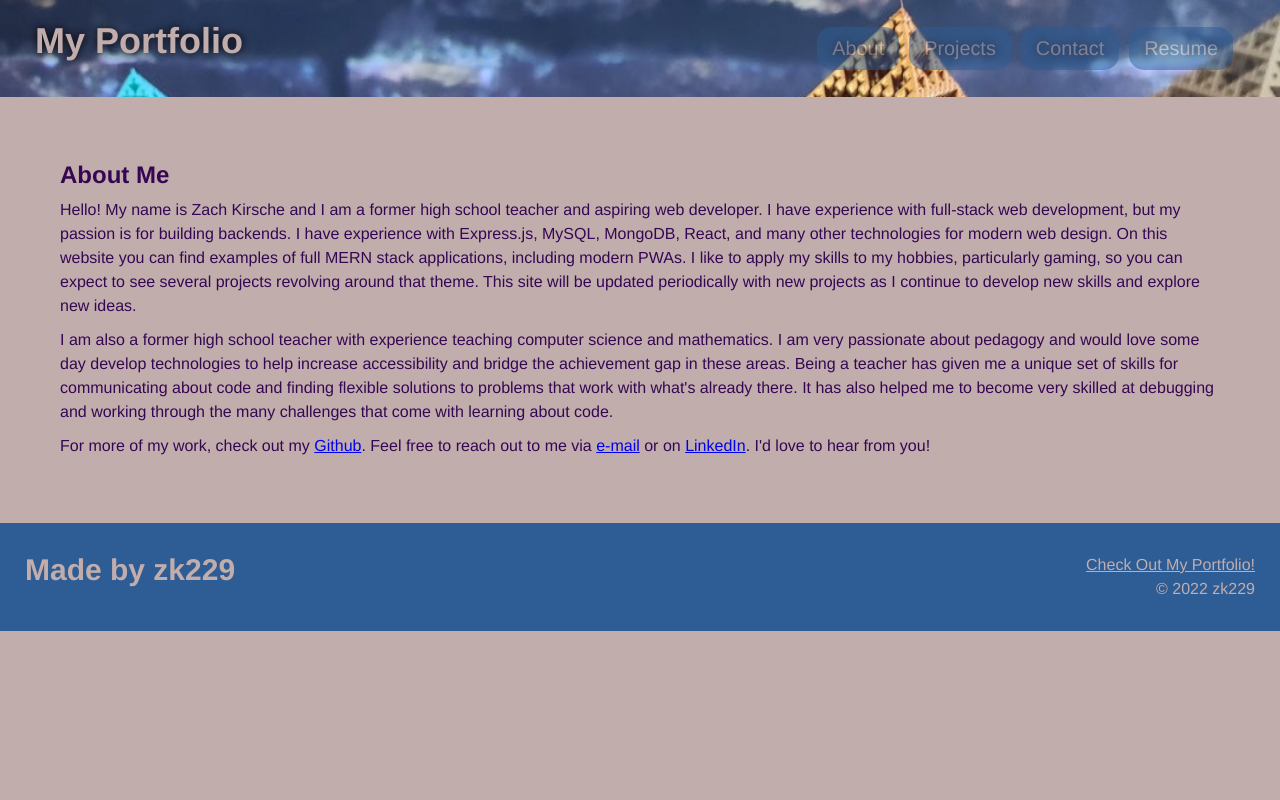
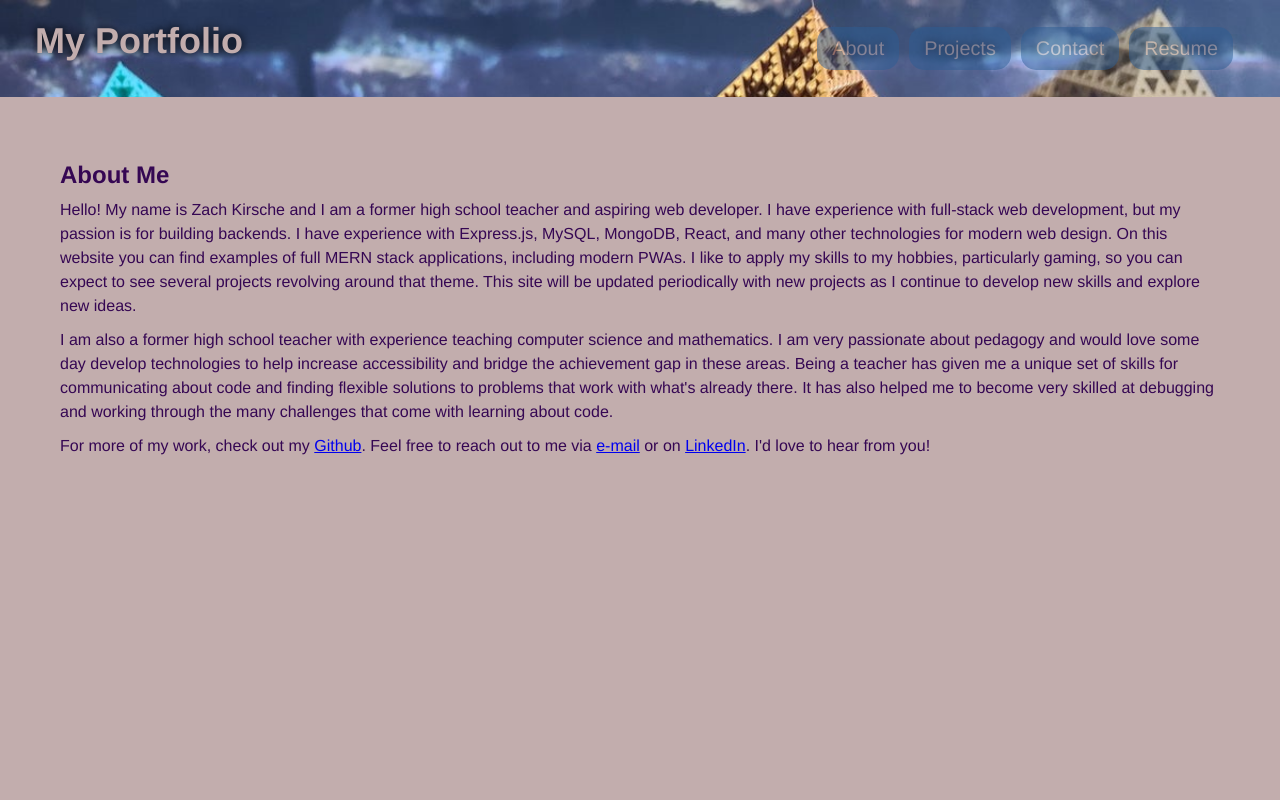
Before and after one commit to zk229/react-portfolio, a React (Create React App) app: page / in a window 1280 px wide. Shown: the top 800 px of the page. Built offline with nearby package versions, Linux system fonts and the light colour scheme.

Commit message:
add new work

```diff
--- a/src/App.js
+++ b/src/App.js
@@ -8,6 +8,13 @@
 
 function App() {
   const [projects] = useState([
+    {
+      name: "RefreshR",
+      url: "https://mighty-reef-66523.herokuapp.com",
+      repository: "https://github.com/zk229/refreshr",
+      technologies: ["MongoDB", "Express", "React", "Node"],
+      id: 0
+    },
     {
       name: "Social Network API",
       url: "https://github.com/zk229/social-network-api",
--- a/src/index.css
+++ b/src/index.css
@@ -12,6 +12,9 @@
   color: var(--tertiary-color);
   font-family: Helvetica, Arial, sans-serif;
   background-color: var(--secondary-color);
+}
+main {
+  min-height: 100vh;
 }
 h4 {
   margin: 10px;
```
Also changed, not shown: src/assets/box-0.png (added).
